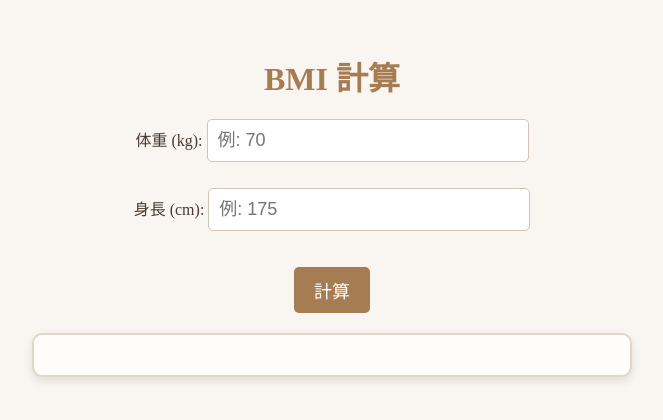
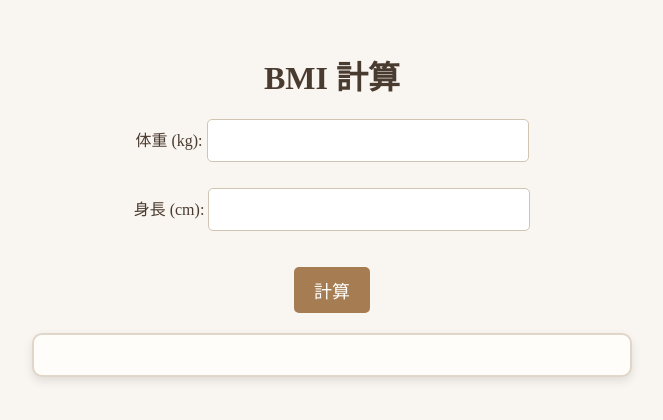
Before and after one commit to sisyamo127/sisyamo127.github.io, a plain HTML site: page BMI.html in a window 1280 px wide. Shown: the part 196-616 px from the top of the page, without its empty margins (308-971 px from the left). Drawn offline with Linux system fonts and the light colour scheme.

Commit message:
Update BMI.html

```diff
--- a/BMI.html
+++ b/BMI.html
@@ -21,11 +21,6 @@
       max-width: 600px;
       width: 90%;
       padding: 20px;
-    }
-    h1 {
-      font-size: 32px;
-      margin-bottom: 20px;
-      color: #a67c52;
     }
     input {
       padding: 10px;
@@ -60,8 +55,8 @@
 
 <div class="container">
   <h1>BMI 計算</h1>
-  <p>体重 (kg): <input type="number" id="weight" placeholder="例: 70"></p>
-  <p>身長 (cm): <input type="number" id="height" placeholder="例: 175"></p>
+  <p>体重 (kg): <input type="number" id="weight"></p>
+  <p>身長 (cm): <input type="number" id="height"></p>
   <button onclick="calculateBMI()">計算</button>
   <div id="bmiResult" class="result"></div>
 </div>
@@ -69,7 +64,7 @@
 <script>
   function calculateBMI() {
     const weight = parseFloat(document.getElementById("weight").value);
-    const height = parseFloat(document.getElementById("height").value) / 100; // cm → m
+    const height = parseFloat(document.getElementById("height").value) / 100;
 
     if (!weight || !height || height <= 0) {
         document.getElementById("bmiResult").innerText = "正しい数値を入力してください。";
```
